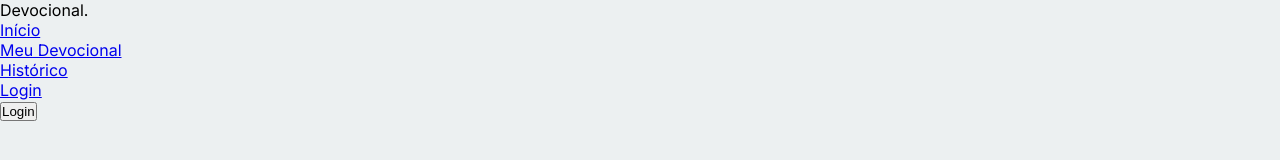
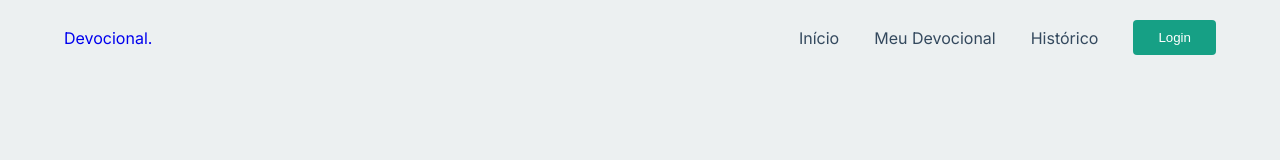
Before and after one commit to miguelrzc/ProjetoIndividual, a plain HTML site: page index.html in a window 1280 px wide. Drawn offline with Linux system fonts and the light colour scheme.

Commit message:
Criando o menu.

```diff
--- a/css/index.css
+++ b/css/index.css
@@ -1,19 +1,56 @@
 @import url('https://fonts.googleapis.com/css2?family=Inter:wght@300;400;600&family=Playfair+Display:wght@700&display=swap');
 
 :root {
-    --primaria: #2C3E50;    /* Azul Petróleo */
-    --fundo: #ECF0F1;       /* Cinza Claro */
-    --destaque: #16A085;    /* Verde Água */
-    --texto: #34495E;       /* Um cinza azulado para o texto não ser preto puro */
+    --primaria: #2C3E50;
+    --fundo: #ECF0F1;
+    --destaque: #16A085;
+    --texto: #34495E;
 }
 
-*{
+* {
     margin: 0;
     padding: 0;
     box-sizing: border-box;
+    text-decoration: none;
+    list-style: none;
 }
 
-body{
-    background-color: #ECF0F1;
-    font-family: 'Inter', sans-serif;;
+body {
+    background-color: var(--fundo);
+    font-family: 'Inter', sans-serif;
 }
+
+.container {
+    max-width: 1440px;
+    padding: 0 5%;
+    margin: 0 auto;
+}
+
+nav {
+    display: flex;
+    justify-content: space-between;
+    align-items: center;
+    padding: 20px 0;
+}
+
+.ul {
+    display: flex;
+    align-items: center;
+}
+
+.ul li {
+    margin-left: 35px;
+}
+
+.ul li a {
+    color: var(--texto);
+}
+
+.btn-gradiente {
+    padding: 10px 25px;
+    border: none;
+    cursor: pointer;
+    background-color: var(--destaque);
+    color: white;
+    border-radius: 4px;
+}
--- a/index.html
+++ b/index.html
@@ -1,38 +1,38 @@
 <!DOCTYPE html>
-<html lang="en">
+<html lang="pt-br">
 <head>
     <meta charset="UTF-8">
     <meta name="viewport" content="width=device-width, initial-scale=1.0">
+    <title>Devocional</title>
     <link rel="stylesheet" href="css/index.css">
-    <title>Document</title>
 </head>
 <body>
-    <div class="background-verde">
-        <!-- Header -->
-        <header>
-            <!-- Container -->
+
+    <header class="background-cinza">
         <div class="container">
             <nav>
                 <div class="logo">
-                        Devocional.
+                    <a href="index.html">Devocional.</a>
                 </div>
-                    <ul>
-                        <li> <a href="#"> Início </a></li>
-                        <li> <a href="#"> Meu Devocional </a></li>
-                        <li> <a href="#"> Histórico </a></li>
-                        <li> <a href="#"> Login </a></li>
-                        <li> <a href="#"> <button class="btn-gradient">Login</button> </a></li>
 
+                <ul class="ul">
+                    <li><a href="#">Início</a></li>
+                    <li><a href="#">Meu Devocional</a></li>
+                    <li><a href="#">Histórico</a></li>
+                    <li>
+                        <button class="btn-gradiente">Login</button>
+                    </li>
                 </ul>
-
-
-
             </nav>
         </div>
-            <!-- Fim Container -->
+    </header>
 
-        </header>
-        <!-- Fim da Header -->
+    <main>
+        <div class="container">
+            <div class="main-text">
                 </div>
+        </div>
+    </main>
+
 </body>
 </html>
```
Lines whose indentation alone changed are shown as unchanged.
